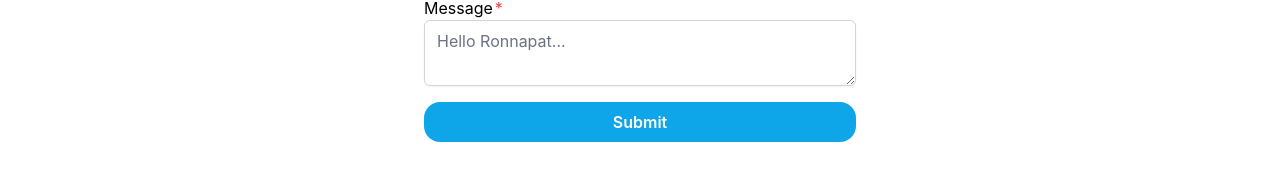
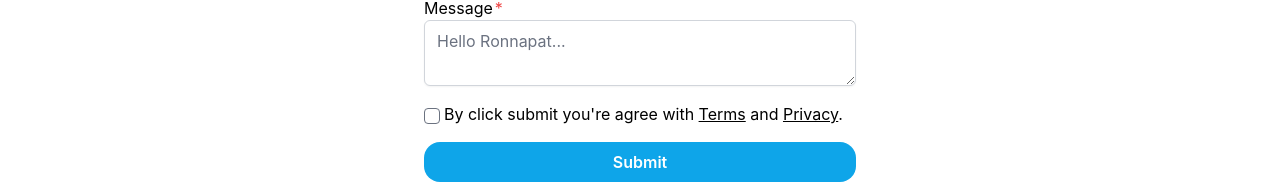
Before and after one commit to ronnapatp/ronnapat.com, a Next.js app: page /en-us/contact in a window 1280 px wide. Shown: the part 522-714 px from the top of the page. Built offline with nearby package versions, Linux system fonts and the light colour scheme; no server answers.

Commit message:
Update contact page

```diff
--- a/pages/en-us/contact.js
+++ b/pages/en-us/contact.js
@@ -31,20 +31,6 @@ function ContactForm() {
                 <h1 className='text-center text-4xl md:text-5xl text-sky-600 dark:text-sky-200 mt-5'>
                   Thanks for sending me message!
                 </h1>
-                {/* <div className='mt-10 text-center'>
-                  <p className='text-xl'>
-                    Follow me
-                  </p>
-                  <a href='https://facebook.com/pieronnapatp'>
-                    <i class="ri-facebook-circle-fill text-3xl"></i>
-                  </a>
-                  <a href='https://twitter.com/ronnapatp'>
-                    <i class="ri-twitter-fill text-3xl"></i>
-                  </a>
-                  <a href='https://github.com/ronnapatp'>
-                    <i class="ri-github-fill text-3xl"></i>
-                  </a>
-                </div> */}
           </div>
         </>
         )
@@ -94,6 +80,10 @@ function ContactForm() {
                       />
                   </div>
 		        <div className="g-recaptcha" data-sitekey="6LcDDgMeAAAAABTnPxOBNNpe3MQNnaoWIcF8GokR"></div>
+            <div className='mt-2'>
+              <input type='checkbox' className='rounded text-sky-500 focus:border-sky-300 mr-1' />
+              By click submit you're agree with <a href='/en-us/terms' className='underline hover:text-gray-600 dark:hover:text-gray-300'>Terms</a> and <a href='/en-us/privacy' className='underline hover:text-gray-600 dark:hover:text-gray-300'>Privacy</a>.
+            </div>
 	          <button type="submit" className="block w-full bg-sky-500 hover:bg-sky-400 mt-4 py-2 rounded-2xl focus:border-sky-300 focus:ring focus:ring-sky-200 text-white font-semibold mb-2" disabled={state.submitting}>Submit</button>
             </form>
           </div>
```
